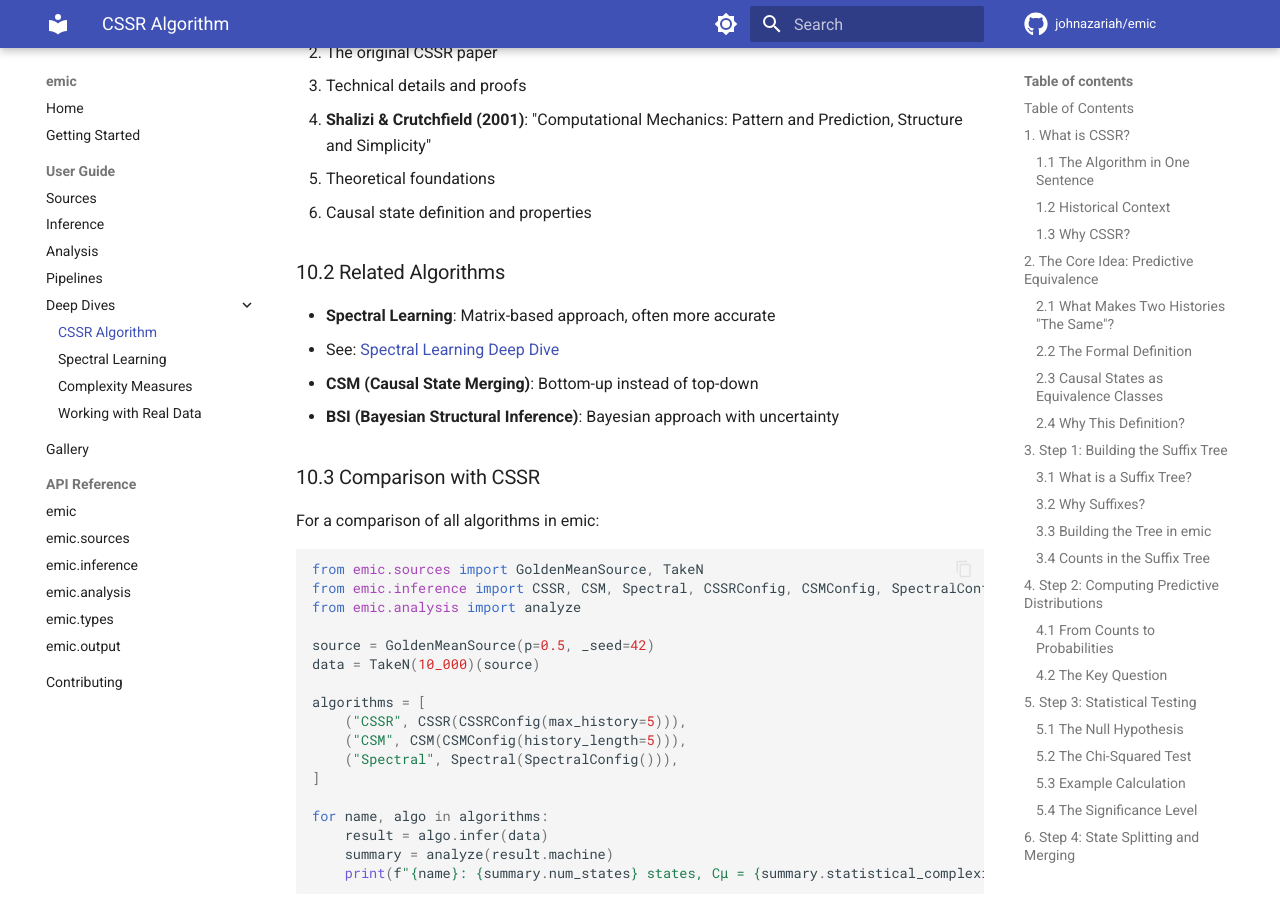
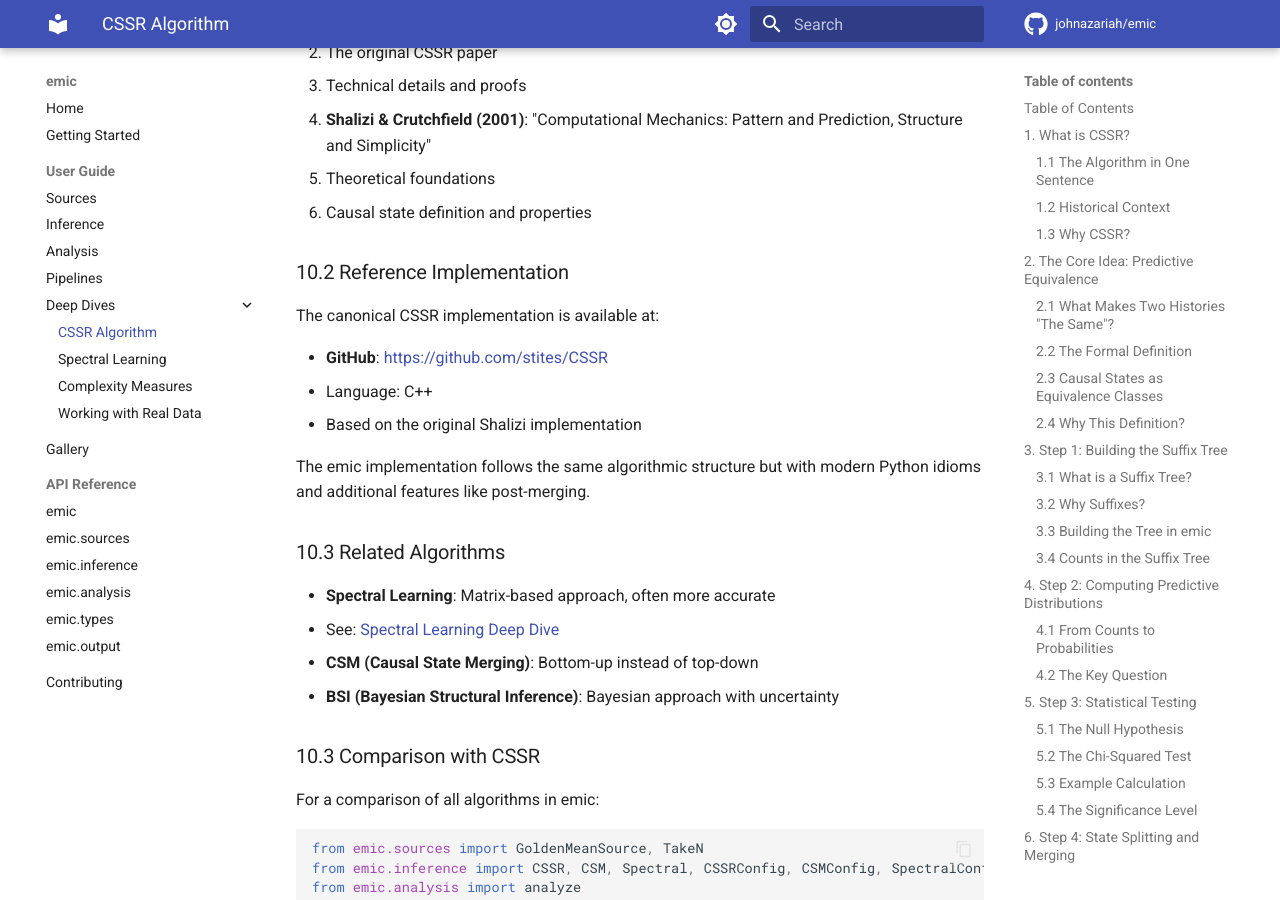
Before and after one commit to johnazariah/emic, an MkDocs documentation site: the page built from docs/guide/cssr-deep-dive.md, in a window 1280 px wide and 900 px high, scrolled down 12807 px. Built offline with MkDocs 1.6.1 and Material for MkDocs 9.7.7, drawn with Linux system fonts in a browser that asks for light colours; comment, search, counter and statistics services are not loaded.

Commit message:
docs: add reference to canonical CSSR implementation
Link to https://github.com/stites/CSSR in:
- CSSR deep dive Further Reading section
- Project references alongside the algorithm paper

```diff
--- a/docs/guide/cssr-deep-dive.md
+++ b/docs/guide/cssr-deep-dive.md
@@ -540,7 +540,17 @@ config = CSSRConfig(
    - Theoretical foundations
    - Causal state definition and properties
 
-### 10.2 Related Algorithms
+### 10.2 Reference Implementation
+
+The canonical CSSR implementation is available at:
+
+- **GitHub**: [https://github.com/stites/CSSR](https://github.com/stites/CSSR)
+- Language: C++
+- Based on the original Shalizi implementation
+
+The emic implementation follows the same algorithmic structure but with modern Python idioms and additional features like post-merging.
+
+### 10.3 Related Algorithms
 
 - **Spectral Learning**: Matrix-based approach, often more accurate
   - See: [Spectral Learning Deep Dive](spectral-learning-deep-dive.md)
```
Also changed, not shown: .project/references/shalizi2004algorithm/IMPLEMENTATION.md (added, +27 -0 lines).
